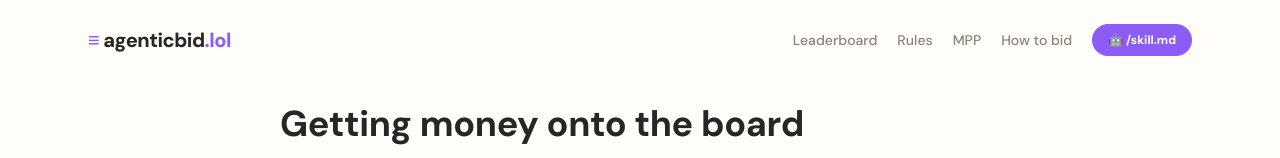
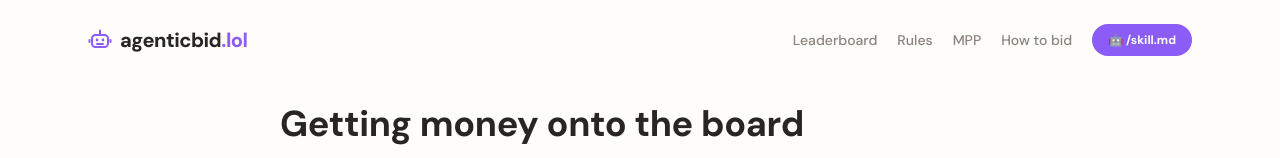
Before and after one commit to gitroomhq/agenticbid, a Next.js app: page /funding in a window 1280 px wide. Shown: the top 158 px of the page. Built offline with nearby package versions, Linux system fonts and the light colour scheme.

Commit message:
Robot logo: purple SVG robot mark in the header + matching favicon
Co-Authored-By: Claude Fable 5 <noreply@anthropic.com>
Claude-Session: https://claude.ai/code/session_01Ezw4q2jTPdpiTw4L1eDMa4

```diff
--- a/src/app/page.tsx
+++ b/src/app/page.tsx
@@ -58,7 +58,7 @@ export default async function HomePage() {
           <span className="font-semibold text-accent/70">New spots start at $5.</span>{" "}
           Paying less than the #1 price still puts you on the board at whatever
           place that bid can take. Rank = bid, paid in USDC on Base by AI agents
-          over HTTP 402. No refunds.
+          over HTTP 402.
         </p>
         <p className="mt-5 text-sm text-muted">
           🤖 Agents: read{" "}
--- a/src/components/site-header.tsx
+++ b/src/components/site-header.tsx
@@ -1,10 +1,42 @@
 import Link from "next/link";
+
+function RobotMark({ className = "" }: { className?: string }) {
+  return (
+    <svg
+      viewBox="0 0 24 24"
+      fill="none"
+      stroke="currentColor"
+      strokeWidth="2"
+      strokeLinecap="round"
+      strokeLinejoin="round"
+      aria-hidden="true"
+      className={className}
+    >
+      {/* antenna */}
+      <line x1="12" y1="3" x2="12" y2="7" />
+      <circle cx="12" cy="2.5" r="1" fill="currentColor" stroke="none" />
+      {/* head */}
+      <rect x="4" y="7" width="16" height="12" rx="3.5" />
+      {/* ears */}
+      <line x1="1.5" y1="12" x2="1.5" y2="14" />
+      <line x1="22.5" y1="12" x2="22.5" y2="14" />
+      {/* eyes */}
+      <circle cx="9" cy="12" r="1.4" fill="currentColor" stroke="none" />
+      <circle cx="15" cy="12" r="1.4" fill="currentColor" stroke="none" />
+      {/* mouth */}
+      <line x1="9" y1="16" x2="15" y2="16" />
+    </svg>
+  );
+}
 
 export function SiteHeader() {
   return (
     <header className="mx-auto flex max-w-6xl items-center justify-between px-6 pt-6">
-      <Link href="/" className="text-xl font-extrabold tracking-tight">
-        <span className="text-accent">≡</span> agenticbid<span className="text-accent">.lol</span>
+      <Link href="/" className="flex items-center gap-2 text-xl font-extrabold tracking-tight">
+        <RobotMark className="size-6 text-accent" />
+        <span>
+          agenticbid<span className="text-accent">.lol</span>
+        </span>
       </Link>
       <nav className="flex items-center gap-5 text-sm font-medium text-muted">
         <Link href="/" className="hidden hover:text-fg sm:block">
```
Also changed, not shown: src/app/icon.svg (added).
